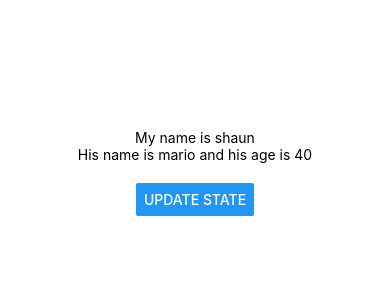
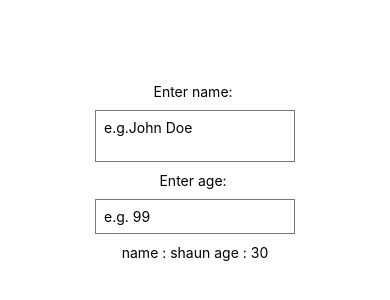
Before and after one commit to BinBin2905/react-native, a React Native app: screen / in a window 390 px wide. Shown: the part 250-550 px from the top of the page. Built offline with nearby package versions, Linux system fonts and the light colour scheme.

Commit message:
Completed lesson Text & Inputs

```diff
--- a/App.js
+++ b/App.js
@@ -1,22 +1,30 @@
 import { useState } from "react";
-import { Button, StyleSheet, Text, View } from "react-native";
+import { TextInput, StyleSheet, Text, View } from "react-native";
 
 export default function App() {
   const [name, setName] = useState("shaun");
-  const [person, setPerson] = useState({ name: "mario", age: 40 });
-  const clickHandler = () => {
-    setName("chun-li");
-    setPerson({ name: "luigi", age: 45 });
-  };
+  const [age, setAge] = useState("30");
+
   return (
     <View style={styles.container}>
-      <Text>My name is {name}</Text>
+      <Text>Enter name: </Text>
+      <TextInput
+        multiline
+        style={styles.input}
+        placeholder="e.g.John Doe"
+        onChangeText={(val) => setName(val)}
+      />
+      <Text>Enter age: </Text>
+      <TextInput
+        style={styles.input}
+        keyboardType="numeric"
+        placeholder="e.g. 99"
+        onChangeText={(val) => setAge(val)}
+      />
+
       <Text>
-        His name is {person.name} and his age is {person.age}
+        name : {name} age : {age}
       </Text>
-      <View style={styles.buttonContainer}>
-        <Button title="update state" onPress={clickHandler} />
-      </View>
     </View>
   );
 }
@@ -28,7 +36,11 @@
     alignItems: "center",
     justifyContent: "center",
   },
-  buttonContainer: {
-    marginTop: 20,
+  input: {
+    borderWidth: 1,
+    borderColor: "#777",
+    padding: 8,
+    margin: 10,
+    width: 200,
   },
 });
```
